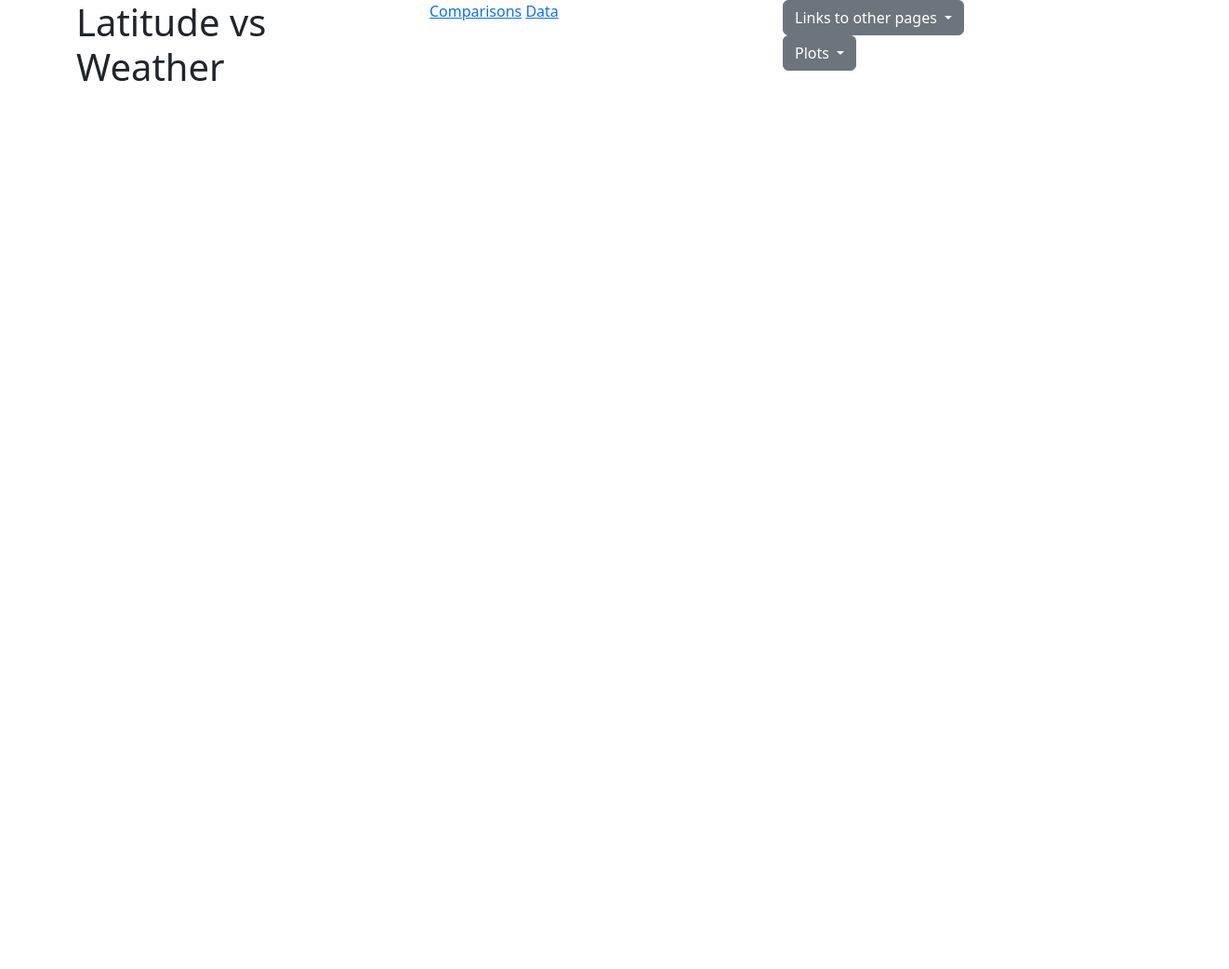
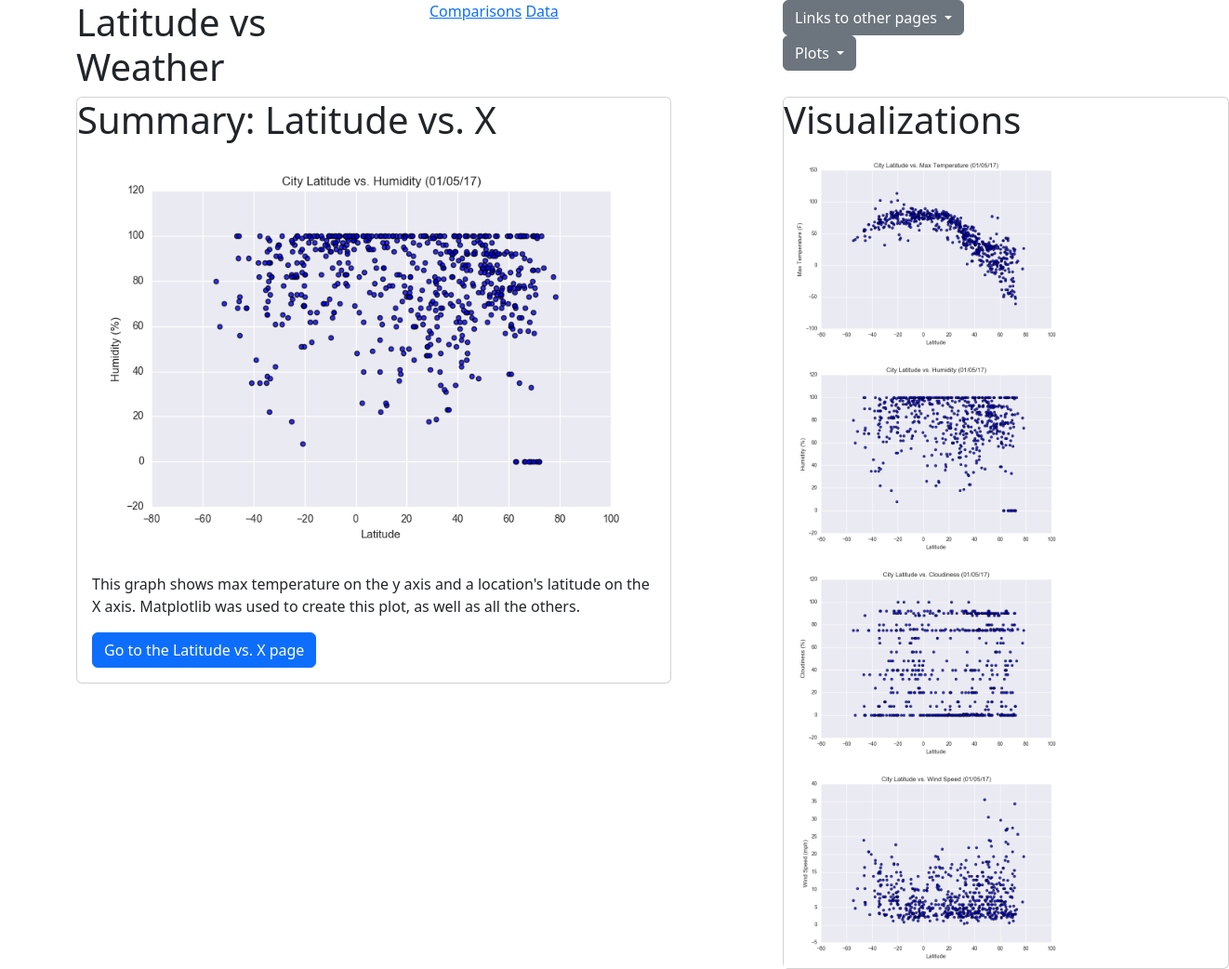
Before and after one commit to ntjohn3551/Web-Design-Challenge.github.io, a plain HTML site: page visual2.html in a window 1280 px wide. Shown: the whole page at 93% size, 1322 px wide, since content can reach past the window. Before the commit the page ends 800 px from the top, so only its background shows below. Drawn offline with nearby package versions, Linux system fonts and the light colour scheme.

Commit message:
Modified index.html

```diff
--- a/visual2.html
+++ b/visual2.html
@@ -63,18 +63,55 @@
 
         </div>
 
+
+
+        <div class="row">
+          <div class="col-lg-8">
+
+            <div class="card" style="width: 40rem;">
+              <h1>Summary: Latitude vs. X</h1>
+              <img src="./Resources/assets/images/Fig2.png" class="card-img-top" alt="...">
+              <div class="card-body">
+                <p class="card-text">This graph shows max temperature on the y axis and a location's latitude on the X axis. Matplotlib was used to create this plot, as well as all the others.</p>
+                <a href="./visual1.html" class="btn btn-primary">Go to the Latitude vs. X page</a>
+              </div>
+            </div>
+          </div>
+          <div class="col-lg-4">
+            <div class="card" style="width: 30rem;">
+              <h1>Visualizations</h1>
+
+
+                  <a href="./visual1.html">
+                    <img alt="..." src="./Resources/assets/images/Fig1.png"
+                    style="width: 20rem;">
+                  </a>
+                  <a href="./visual2.html">
+                    <img alt="..." src="./Resources/assets/images/Fig2.png"
+                    style="width: 20rem;">
+                  </a>
+
+                  <a href="./visual3.html">
+                    <img alt="..." src="./Resources/assets/images/Fig3.png"
+                    style="width: 20rem;">
+                  </a>
+                  <a href="./visual4.html">
+                    <img alt="..." src="./Resources/assets/images/Fig4.png"
+                    style="width: 20rem;">
+                  </a>
+
+
+
+            </div>
+          </div>
+
+
         </div>
 
 
 
 
 
-
-    <div class="container">
-        <div class="row">
-
-
-            <div class="col-md-6">
 
 
 
@@ -84,9 +121,6 @@
 
 
 
-        </div>
-
-    </div>
 
 
   <script src="https://cdn.jsdelivr.net/npm/bootstrap@5.2.0/dist/js/bootstrap.bundle.min.js" integrity="sha384-A3rJD856KowSb7dwlZdYEkO39Gagi7vIsF0jrRAoQmDKKtQBHUuLZ9AsSv4jD4Xa" crossorigin="anonymous"></script>
```
Also changed, not shown: visual3.html (+43 -5 lines), visual4.html (+42 -10 lines). Lines whose indentation alone changed are shown as unchanged.
